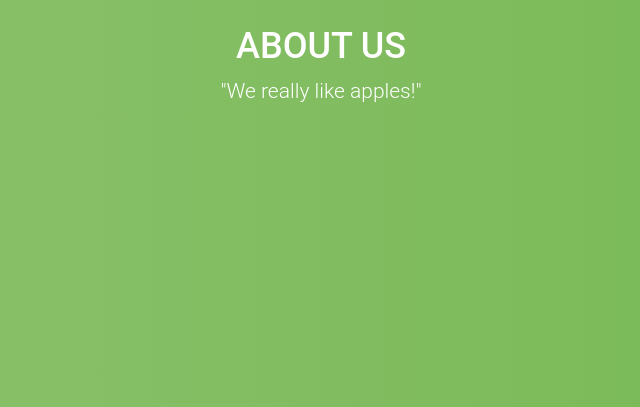
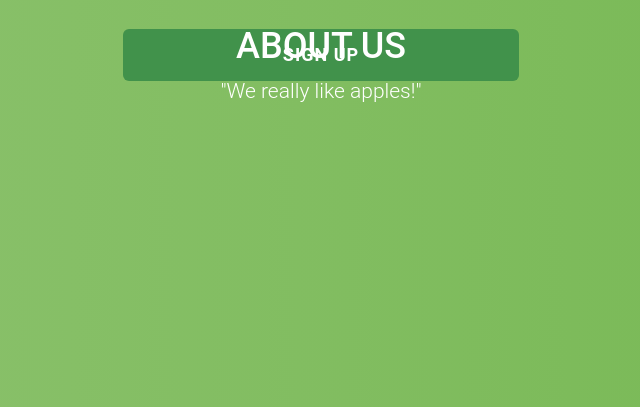
Before and after one commit to ghartman1620/TeachShare, a Django app: page /account/ in a window 1280 px wide. Shown: the part 393-800 px from the top of the page, without its empty margins (319-959 px from the left). Run offline with Django 3.2, Linux system fonts and the light colour scheme; some libraries are stand-ins or nearby versions.

Commit message:
added sign up button to home page

```diff
--- a/TeachShare_WebApp/accounts/static/accounts/home.css
+++ b/TeachShare_WebApp/accounts/static/accounts/home.css
@@ -18,6 +18,7 @@
 .btn-primary:hover, .btn-primary:focus, .btn-primary:active, .btn-primary.active, .open > .dropdown-toggle.btn-primary {
     background: #295B2F;
 }
+
 
 .overlay {
   color:#fff;
--- a/TeachShare_WebApp/accounts/templates/accounts/home.html
+++ b/TeachShare_WebApp/accounts/templates/accounts/home.html
@@ -17,6 +17,7 @@
 
 <div class="container">
 <a href="/account/login" button type="button" class="btn btn-primary btn-lg pull-right" id="right-panel-link" href="#right-panel">Log In</button></a>
+<div class="col-xs-12" style="height:20px;"></div>
 </div>
 
 
@@ -67,7 +68,21 @@
 	</section>
 </div>
 
+<div class="col-xs-12" style="height:50px;"></div>
 
+<div class="col-lg-12">
+    <div class="row">
+        <div class="col-xs-4">
+        </div>
+        <div class="col-xs-4">
+            <a href="/account/signup" button type="button" class="btn btn-primary btn-lg btn-block">Sign Up</button></a>
+        </div>
+        <div class="col-xs-4">
+        </div>
+    </div>
+</div>
+
+<div class="col-xs-12" style="height:50px;"></div>
 {% endblock %}
 </body>
 
```
